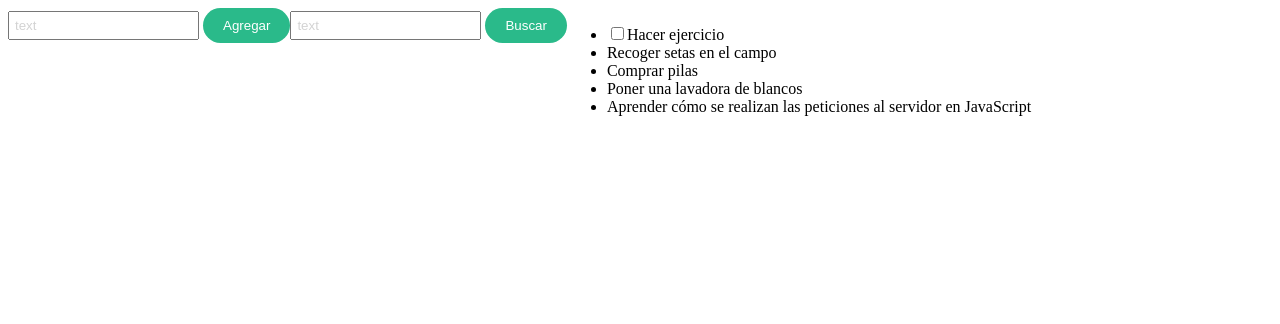
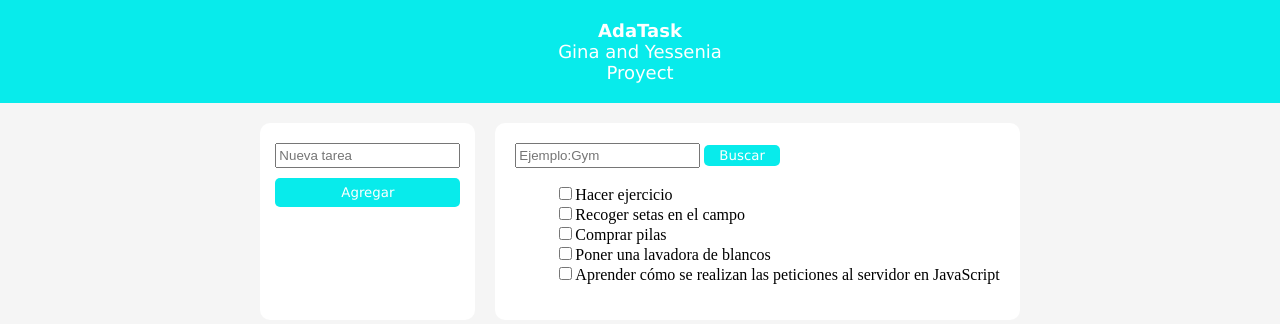
Before and after one commit to Ginagonzalezgut/promo-Y-module-2-pair-3-ada-tasks, a plain HTML site: page index.html in a window 1280 px wide. Drawn offline with Linux system fonts and the light colour scheme.

Commit message:
changes style

```diff
--- a/index.html
+++ b/index.html
@@ -4,37 +4,52 @@
     <meta charset="UTF-8" />
     <meta name="viewport" content="width=device-width, initial-scale=1.0" />
     <link rel="stylesheet" href="style.css" />
+    <link rel="stylesheet" href="reset.css" />
 
     <title>Document</title>
   </head>
   <body>
+    <nav class="navegador">
+      <div><b>AdaTask</b></div>
+      <div>
+        Gina and Yessenia <br />
+        Proyect
+      </div>
+    </nav>
+
     <div class="container">
+      <section class="form-one">
         <form action="tareas">
           <input
             class="input"
             type="text"
             placeholder="Nueva tarea"
             name="text"
-          value="text"
+            value=""
           />
           <button class="button" type="submit" value="Agregar">Agregar</button>
         </form>
+      </section>
+
+      <section class="second-section">
         <form action="">
           <input
             class="input"
             type="text"
             placeholder="Ejemplo:Gym"
             name="text"
-          value="text"
+            value=""
           />
-        <button class="button" type="submit" value="Buscar">Buscar</button>
+          <button class="Secondbutton" type="submit" value="Buscar">Buscar</button>
         </form>
         <ul class="list js-list">
-        <li class="tasks">
+          <li class="tasks ">
             <input type="checkbox" name="" id="checkbox" />Hacer ejercicio
           </li>
         </ul>
+      </section>
     </div>
+
     <script src="./main.js"></script>
   </body>
 </html>
--- a/main.js
+++ b/main.js
@@ -15,8 +15,8 @@ const list = document.querySelector(".js-list");
 
 const rendertasks = () => {
   for (const task of tasks) {
-    console.log(task);
-    list.innerHTML += `<li> ${task.name}</li>`;
+    list.innerHTML += `<li><input type="checkbox" name="" id="checkbox" />${task.name}
+          </li>`;
   }
 };
 rendertasks();
--- /dev/null
+++ b/reset.css
@@ -0,0 +1,7 @@
+body{
+   margin: 0;
+   background-color: rgb(245, 245, 245);
+}
+li{
+   list-style: none;
+}
--- a/style.css
+++ b/style.css
@@ -1,17 +1,65 @@
+.navegador {
+  background: #08ebeb;
+  text-align: center;
+  padding: 20px;
+  color: white;
+  font-family: "Lucida Sans", "Lucida Sans Regular", "Lucida Grande",
+    "Lucida Sans Unicode", Geneva, Verdana, sans-serif;
+  font-size: large;
+}
+
 .container {
   display: flex;
+  margin-top: 20px;
+  justify-content: center;
+
+
+  .form-one{
+    height: auto;
+    background: white;
+    border-radius: 10px;
+    padding: 20px 15px;
+    display: flex;
+    text-align: center;
+    margin-right: 20px;
+  }
+
+  .form-one form {
+    display: flex;
+    flex-direction: column;
+  }
+  .button {
+    background-color: #08ebeb;
+    border: none;
+    border-radius: 5px;
+    padding: 7px;
+    margin-top: 10px;
+    color: white;
+    font-family: "Lucida Sans", "Lucida Sans Regular", "Lucida Grande",
+      "Lucida Sans Unicode", Geneva, Verdana, sans-serif;
+      cursor: pointer;
+
+  }
 }
-.form {
+.second-section{
+  background: white;
+  border-radius: 10px;
   padding: 20px;
+
+  .Secondbutton {
+  border: none;
+  background-color: #08ebeb;
+  color: white;
+  padding: 3px 15px;
+  border-radius: 5px;
+  font-family: "Lucida Sans", "Lucida Sans Regular", "Lucida Grande",
+      "Lucida Sans Unicode", Geneva, Verdana, sans-serif;
+    cursor: pointer;
+  }
 }
+
+
 .input {
   color: lightgrey;
-  padding: 5px;
+  height: 19px;
 }
-.button {
-  background-color: rgb(42, 186, 138);
-  border-radius: 20px;
-  padding: 10px 20px;
-  color: white;
-  border: none;
-}
```
Also changed, not shown: reset.html (deleted). Lines whose indentation alone changed are shown as unchanged.
